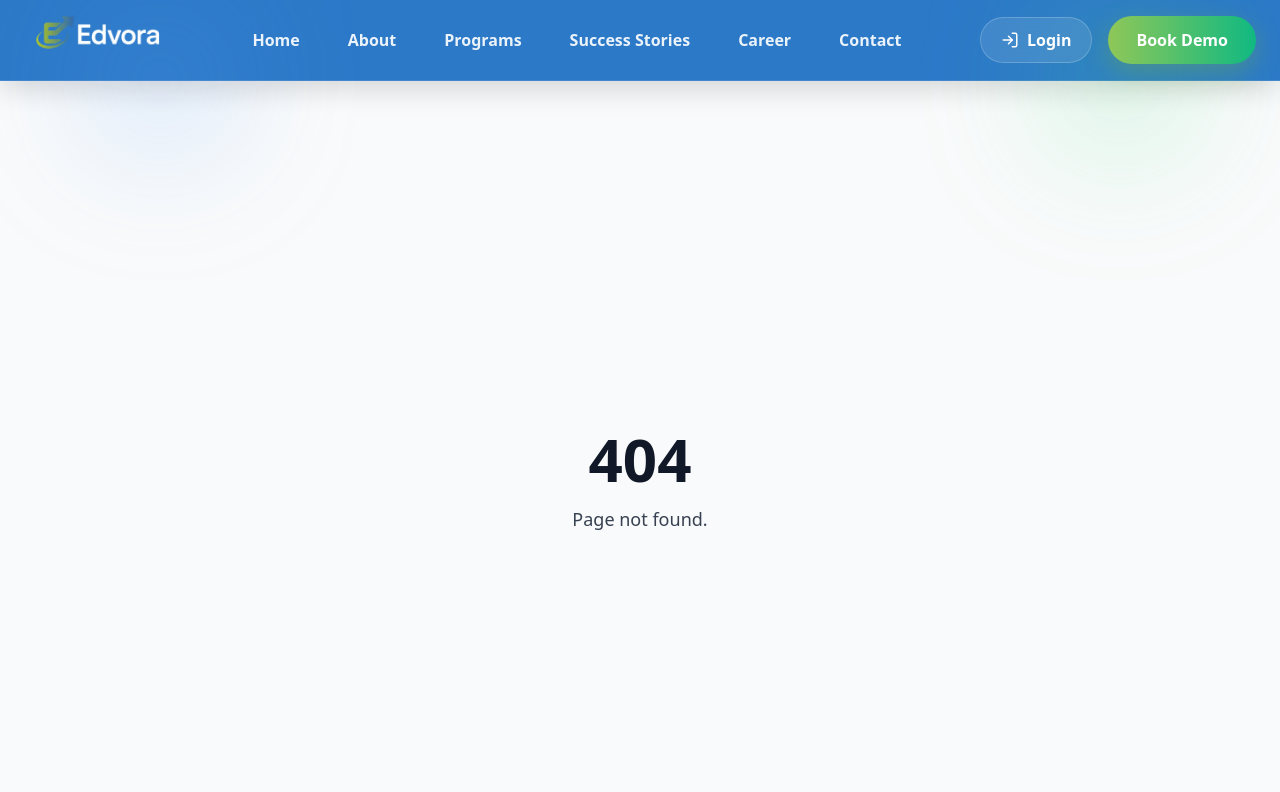
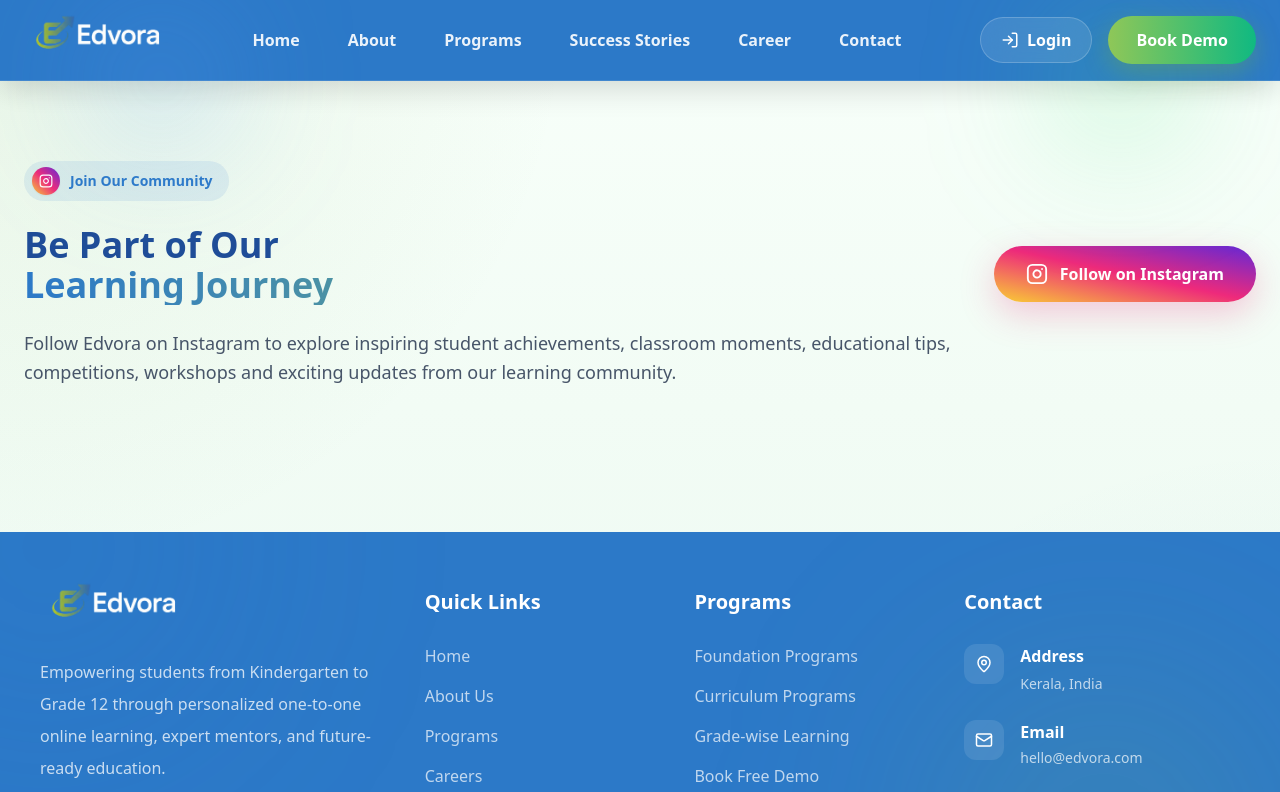
Before and after one commit to shavztech/edvora-frontend, a Next.js app: page /success-stories in a window 1280 px wide. Before the commit this address had no page. Shown: the top 792 px of the page. Built offline with nearby package versions, Linux system fonts and the light colour scheme.

Commit message:
Success-Stories

```diff
--- /dev/null
+++ b/src/app/success-stories/page.tsx
@@ -0,0 +1,57 @@
+
+
+"use client";
+
+
+import {
+  Heart,
+  MessageCircle,
+  Instagram,
+  Play,
+  Plus,
+  X,
+  Trash2,
+  Video,
+} from "lucide-react";
+
+
+
+export default function SuccessStoriesPage() {
+  return (
+    <section className="flex flex-col md:flex-row items-center justify-between max-w-7xl mx-auto px-6 py-20">
+      {/* Left side – text */}
+      <div className="flex-1 space-y-6">
+        <span className="inline-flex items-center gap-2.5 rounded-full bg-primary/10 pl-2 pr-4 py-1.5 text-primary font-semibold text-sm">
+          <span className="w-7 h-7 rounded-full bg-gradient-to-tr from-[#f9ce34] via-[#ee2a7b] to-[#6228d7] flex items-center justify-center text-white shadow-sm">
+            <Instagram size={14} />
+          </span>
+          Join Our Community
+        </span>
+
+        <h3 className="mt-6 text-3xl md:text-4xl font-black text-navy leading-tight">
+          Be Part of Our
+          <span className="block bg-gradient-to-r from-primary to-secondary bg-clip-text text-transparent">
+            Learning Journey
+          </span>
+        </h3>
+
+        <p className="mt-5 text-lg text-slate-600 leading-relaxed">
+          Follow Edvora on Instagram to explore inspiring student achievements, classroom moments, educational tips, competitions, workshops and exciting updates from our learning community.
+        </p>
+      </div>
+
+      {/* Right side – button */}
+      <div className="mt-8 md:mt-0">
+        <a
+          href="https://instagram.com/yourusername"
+          target="_blank"
+          rel="noopener noreferrer"
+          className="group inline-flex items-center gap-3 rounded-full bg-gradient-to-tr from-[#f9ce34] via-[#ee2a7b] to-[#6228d7] px-8 py-4 text-white font-bold shadow-[0_12px_35px_rgba(238,42,123,0.25)] hover:-translate-y-1 hover:shadow-[0_20px_45px_rgba(238,42,123,0.35)] transition-all duration-300"
+        >
+          <Instagram size={22} className="group-hover:rotate-12 transition-transform duration-300" />
+          Follow on Instagram
+        </a>
+      </div>
+    </section>
+  );
+}
--- a/src/components/about/AboutHero.tsx
+++ b/src/components/about/AboutHero.tsx
@@ -7,7 +7,8 @@
 
 export default function AboutHero() {
   return (
-    <section className="relative overflow-hidden pt-12 pb-14 md:pt-10 md:pb-10 lg:pt-20 lg:pb-20">
+    <section className="relative overflow-hidden pt-12 pb-14 py-10
+     md:pt-10 md:pb-10 lg:pt-20 lg:pb-20">
 
       {/* Primary Glow */}
       <div className="absolute -top-32 -left-32 h-[520px] w-[520px] rounded-full bg-primary/12 blur-[150px]" />
```
